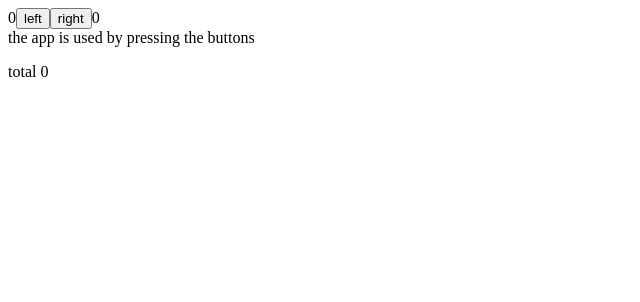
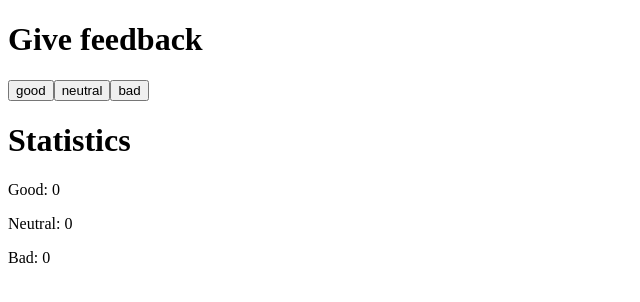
Before and after one commit to Czar-sys/Fullstack, a React (Vite) app in the folder part1/unicafe/: page / in a window 1280 px wide. Shown: the top 302 px of the page, without its empty margins (0-640 px from the left). Built offline with nearby package versions, Linux system fonts and the light colour scheme.

Commit message:
1.6 Completed

```diff
--- a/part1/unicafe/src/App.jsx
+++ b/part1/unicafe/src/App.jsx
@@ -1,52 +1,38 @@
 import { useState } from "react";
 
-const History = (props) => {
-  if (props.allClicks.length === 0) {
-    return <div>the app is used by pressing the buttons</div>;
-  }
-  return <div>button press history: {props.allClicks.join(" ")}</div>;
+const Button = ({ text, onClick }) => {
+  return <button onClick={onClick}>{text}</button>;
 };
 
-const Button = ({ handleClick, text }) => (
-  <button onClick={handleClick}>{text}</button>
-);
+const App = () => {
+  const [good, setGood] = useState(0);
+  const [neutral, setNeutral] = useState(0);
+  const [bad, setBad] = useState(0);
 
-const App = () => {
-  const [left, setLeft] = useState(0);
-  const [right, setRight] = useState(0);
-  const [allClicks, setAll] = useState([]);
-
-  const [total, setTotal] = useState(0);
-
-  const handleLeftClick = () => {
-    setAll(allClicks.concat("L"));
-
-    const updatedLeft = left + 1;
-    setLeft(updatedLeft);
-
-    setTotal(updatedLeft + right);
+  const handleGood = () => {
+    console.log(good);
+    setGood(good + 1);
   };
 
-  const handleRightClick = () => {
-    setAll(allClicks.concat("R"));
+  const handleNeutral = () => {
+    setNeutral(neutral + 1);
+  };
 
-    const updatedRight = right + 1;
-    setRight(updatedRight);
-
-    setTotal(left + updatedRight);
+  const handleBad = () => {
+    setBad(bad + 1);
   };
 
   return (
-    <div>
-      {left}
-      <Button handleClick={handleLeftClick} text="left" />
-      <Button handleClick={handleRightClick} text="right" />
-      {right}
-
-      <History allClicks={allClicks} />
-
-      <p>total {total}</p>
-    </div>
+    <>
+      <h1>Give feedback</h1>
+      <Button text="good" onClick={handleGood} />
+      <Button text="neutral" onClick={handleNeutral} />
+      <Button text="bad" onClick={handleBad} />
+      <h1>Statistics</h1>
+      <p>Good: {good}</p>
+      <p>Neutral: {neutral}</p>
+      <p>Bad: {bad}</p>
+    </>
   );
 };
 
```
